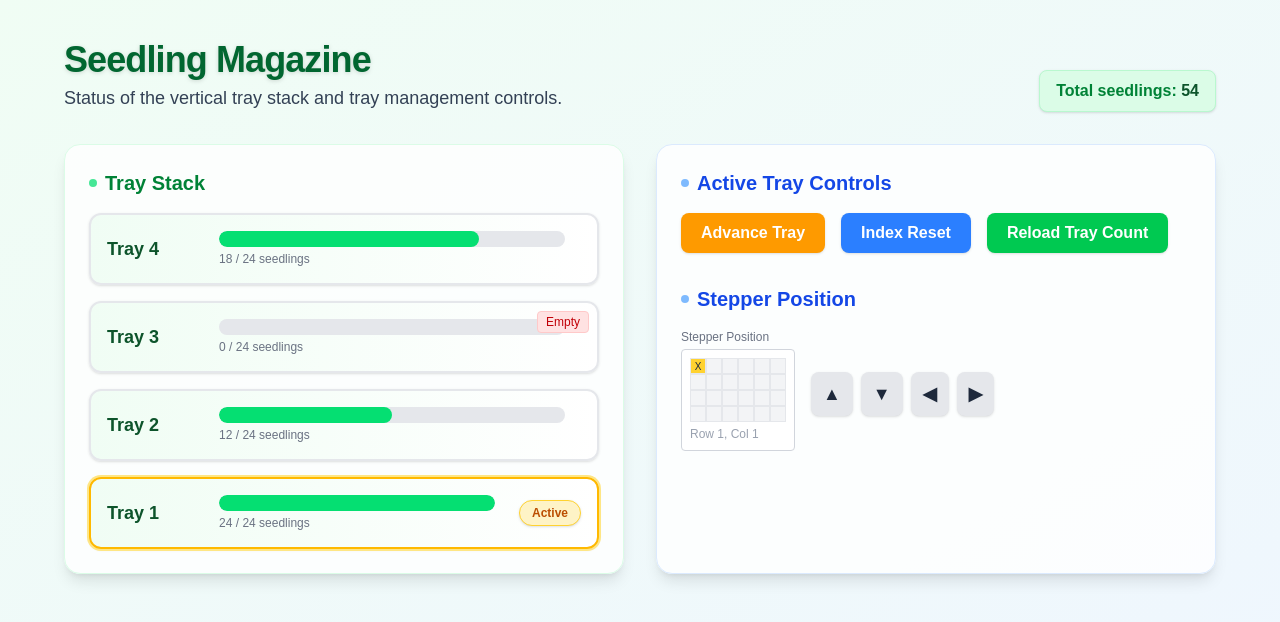
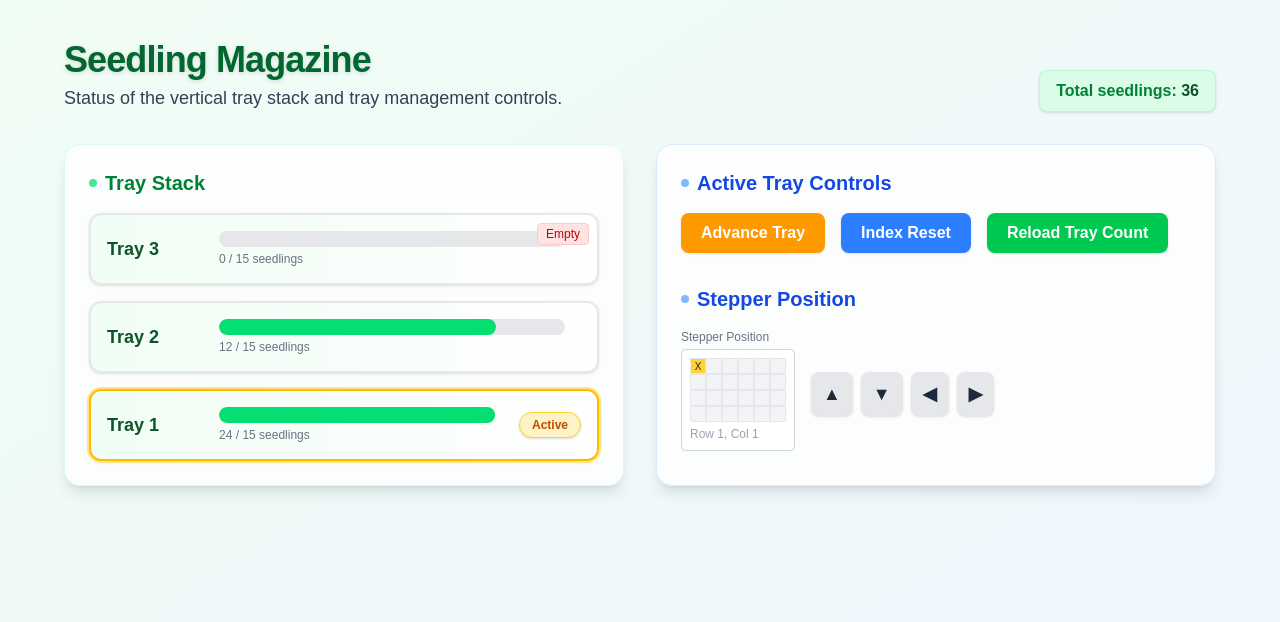
Before and after one commit to JLforce/AgriDrill_Website, a Next.js app in the folder agridrill/: page /magazine in a window 1280 px wide. Shown: the top 622 px of the page. Built offline with nearby package versions, Linux system fonts and the light colour scheme.

Commit message:
modified initial trays in 'magazine' page

```diff
--- a/agridrill/app/camera/page.tsx
+++ b/agridrill/app/camera/page.tsx
@@ -126,14 +126,16 @@ export default function CameraPage() {
             filter: `brightness(${brightness + 50}%) contrast(${contrast + 50}%)`,
           }}
         >
-          <Image
+          <img
+            ref={videoRef as React.RefObject<HTMLImageElement>}
             src="http://192.168.254.112:5000/video_feed"
             alt="Live Machine Vision Feed"
-            width={1280}
-            height={720}
-            style={{ borderRadius: '10px', border: '3px solid #333', width: '100%', height: 'auto' }}
-            unoptimized
-            priority
+            style={{
+              width: '100%',
+              height: '100%',
+            objectFit: 'contain',
+            }}
+            onError={() => console.warn('Camera feed unavailable')}
           />
         </div>
 
--- a/agridrill/app/magazine/page.tsx
+++ b/agridrill/app/magazine/page.tsx
@@ -15,10 +15,9 @@ interface StepperPosition {
 }
 
 const initialTrays: Tray[] = [
-  { trayNumber: 1, seedlings: 24, capacity: 24 },
-  { trayNumber: 2, seedlings: 12, capacity: 24 },
-  { trayNumber: 3, seedlings: 0, capacity: 24 },
-  { trayNumber: 4, seedlings: 18, capacity: 24 },
+  { trayNumber: 1, seedlings: 24, capacity: 15 },
+  { trayNumber: 2, seedlings: 12, capacity: 15 },
+  { trayNumber: 3, seedlings: 0, capacity: 15 },
 ];
 
 
```
